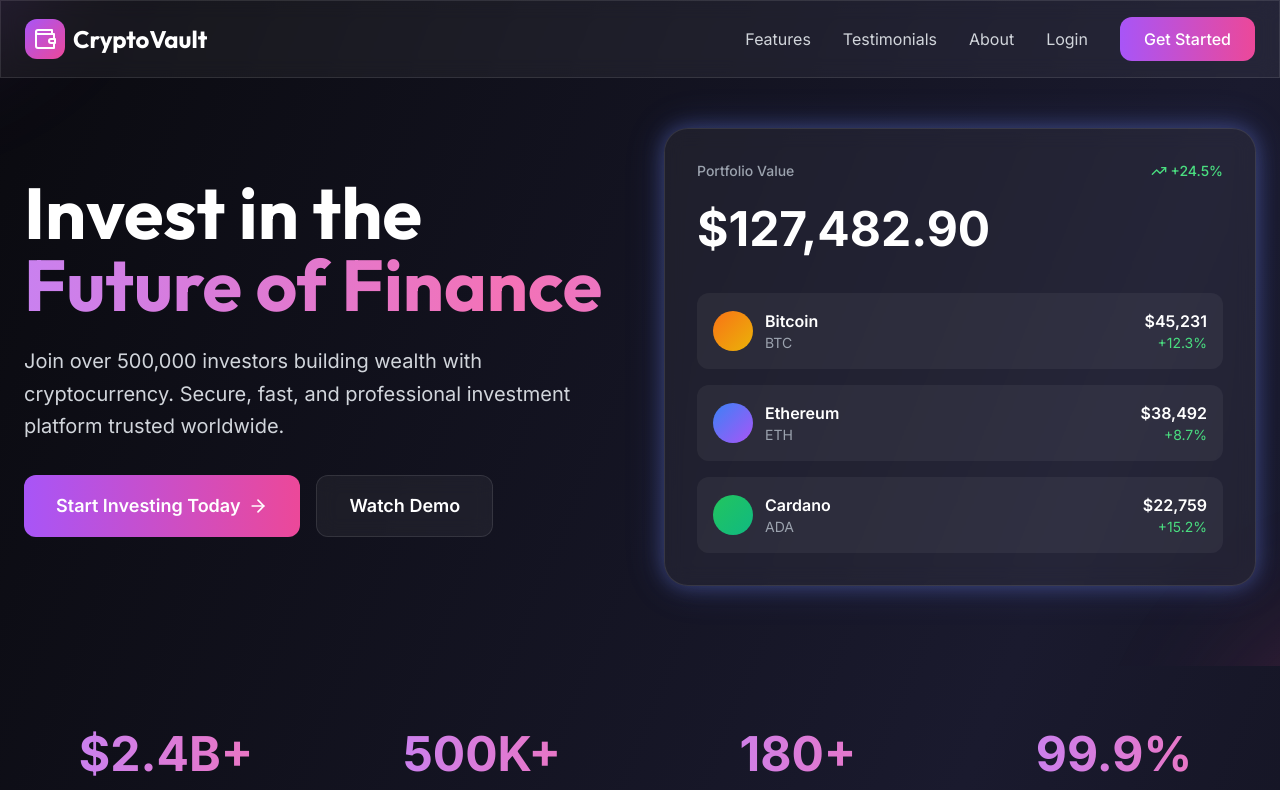
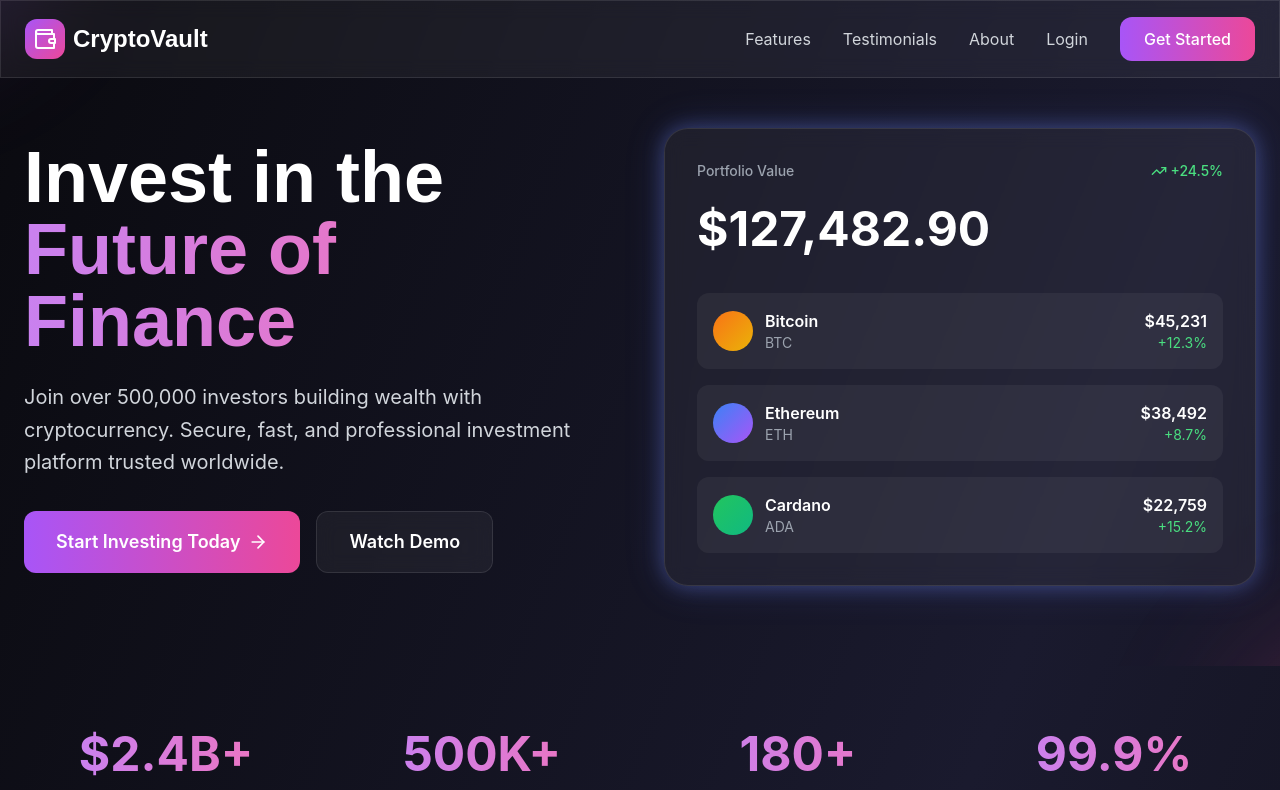
Before and after one commit to stichandlilo03-design/crypto-investment-platform, a Next.js app: page / in a window 1280 px wide. Shown: the top 790 px of the page. Built offline with nearby package versions, Linux system fonts and the light colour scheme.

Commit message:
Remove Google Fonts import
Removed Google Fonts import from globals.css.

```diff
--- a/app/globals.css
+++ b/app/globals.css
@@ -1,5 +1,3 @@
-@import url('https://fonts.googleapis.com/css2?family=Outfit:wght@300;400;500;600;700;800&family=Inter:wght@300;400;500;600;700&display=swap');
-
 @tailwind base;
 @tailwind components;
 @tailwind utilities;
```
